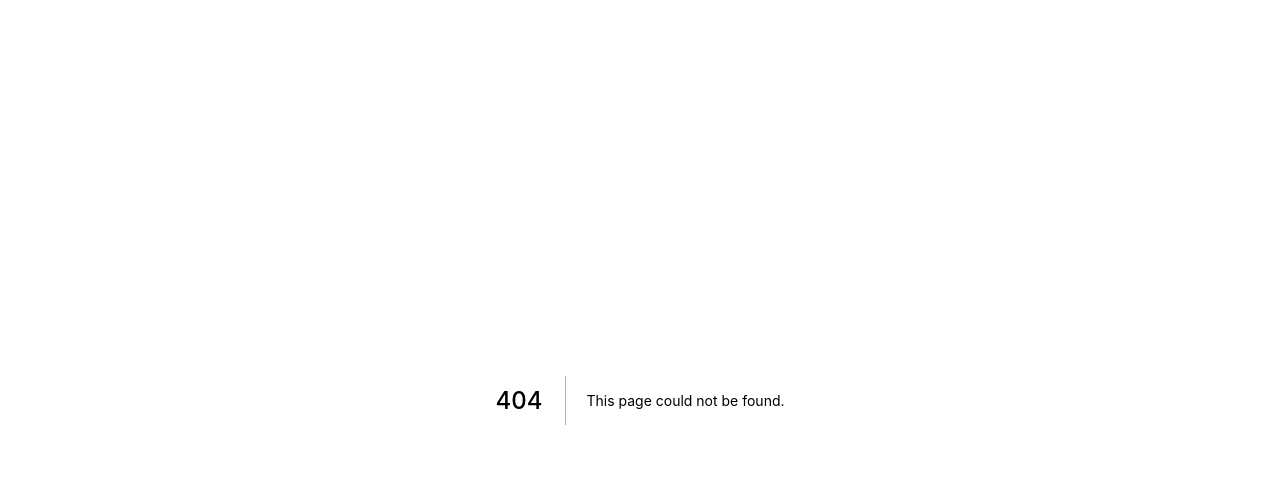
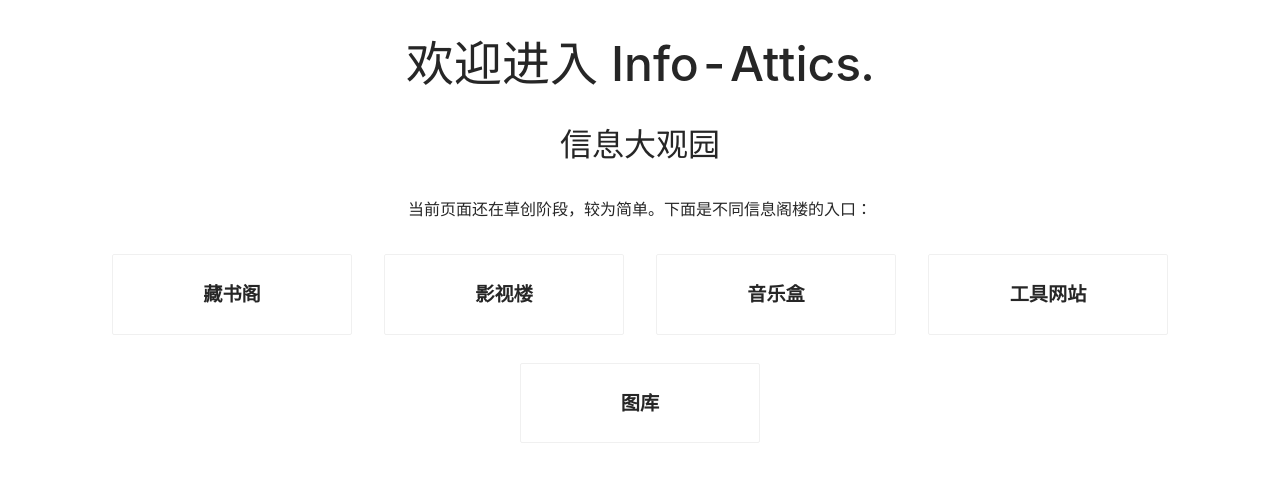
Before and after one commit to XUANLANcognition/info-attic, a Next.js app: page /home in a window 1280 px wide. Before the commit this address had no page. Shown: the top 482 px of the page. Built offline with nearby package versions, Linux system fonts and the light colour scheme.

Commit message:
初步构建项目框架

```diff
--- a/package.json
+++ b/package.json
@@ -9,6 +9,7 @@
     "lint": "next lint"
   },
   "dependencies": {
+    "antd": "^4.19.2",
     "next": "12.1.0",
     "react": "17.0.2",
     "react-dom": "17.0.2"
--- a/pages/_app.js
+++ b/pages/_app.js
@@ -1,4 +1,6 @@
 import '../styles/globals.css'
+
+import 'antd/dist/antd.css'
 
 function MyApp({ Component, pageProps }) {
   return <Component {...pageProps} />
--- /dev/null
+++ b/pages/home.js
@@ -0,0 +1,67 @@
+import Head from "next/head";
+import Link from "next/link";
+import Image from "next/image";
+
+import styles from "../styles/InfoAtticHome.module.css";
+
+import { Card } from "antd";
+
+const { Meta } = Card;
+
+const data = [
+  {
+    title: "藏书阁",
+    url: "/book",
+    img_url: "https://sm.ms/image/fXDmASPzlR6K5g1",
+  },
+  {
+    title: "影视楼",
+    url: "/movie",
+    img_url: "https://os.alipayobjects.com/rmsportal/QBnOOoLaAfKPirc.png",
+  },
+  {
+    title: "音乐盒",
+    url: "/music",
+    img_url: "https://os.alipayobjects.com/rmsportal/QBnOOoLaAfKPirc.png",
+  },
+  {
+    title: "工具网站",
+    url: "/tool",
+    img_url: "https://os.alipayobjects.com/rmsportal/QBnOOoLaAfKPirc.png",
+  },
+  {
+    title: "图库",
+    url: "/tool",
+    img_url: "https://os.alipayobjects.com/rmsportal/QBnOOoLaAfKPirc.png",
+  },
+];
+
+export default function InfoAtticHome() {
+  return (
+    <div>
+      <Head>
+        <title>Info Attics Home</title>
+        <meta name="description" content="Generated by create next app" />
+        <link rel="icon" href="/favicon.ico" />
+      </Head>
+
+      <h1 className={styles.title}>欢迎进入 Info-Attics.</h1>
+      <h1 className={styles.title1}>信息大观园</h1>
+      <h2 className={styles.title2}>
+        当前页面还在草创阶段，较为简单。下面是不同信息阁楼的入口：
+      </h2>
+
+      <main className={styles.main}>
+        {data.map((item) => {
+          return (
+            <Card hoverable style={{ width: 240, marginBottom: '28px' }}>
+              <div style={{ display: "flex", justifyContent: "center", fontSize: '1.2rem', fontWeight: 'bold'}}>
+                {item.title}
+              </div>
+            </Card>
+          );
+        })}
+      </main>
+    </div>
+  );
+}
--- a/pages/index.js
+++ b/pages/index.js
@@ -1,6 +1,7 @@
 import Head from 'next/head'
 import Image from 'next/image'
 import styles from '../styles/Home.module.css'
+import Link from 'next/link'
 
 export default function Home() {
   return (
@@ -13,7 +14,7 @@ export default function Home() {
 
       <main className={styles.main}>
         <h1 className={styles.title}>
-          Welcome to <a href="https://nextjs.org">Next.js!</a>
+          Welcome to <Link href="/home">637 Info-Attic 项目实战</Link>
         </h1>
 
         <p className={styles.description}>
--- /dev/null
+++ b/styles/InfoAtticHome.module.css
@@ -0,0 +1,30 @@
+.title {
+  margin: 36px 0;
+  line-height: 1.15;
+  font-size: 3rem;
+  display: flex;
+  justify-content: center;
+}
+
+.title1 {
+  margin: 36px 0;
+  line-height: 1.15;
+  font-size: 2rem;
+  display: flex;
+  justify-content: center;
+}
+
+.title2 {
+  margin: 36px 0;
+  line-height: 1.15;
+  font-size: 1rem;
+  display: flex;
+  justify-content: center;
+}
+
+.main {
+    display: flex;
+    justify-content: space-around;
+    flex-wrap: wrap;
+    margin: 0 96px;
+}
```
Also changed, not shown: 1 other file (tests, documents, lock files or other folders).
